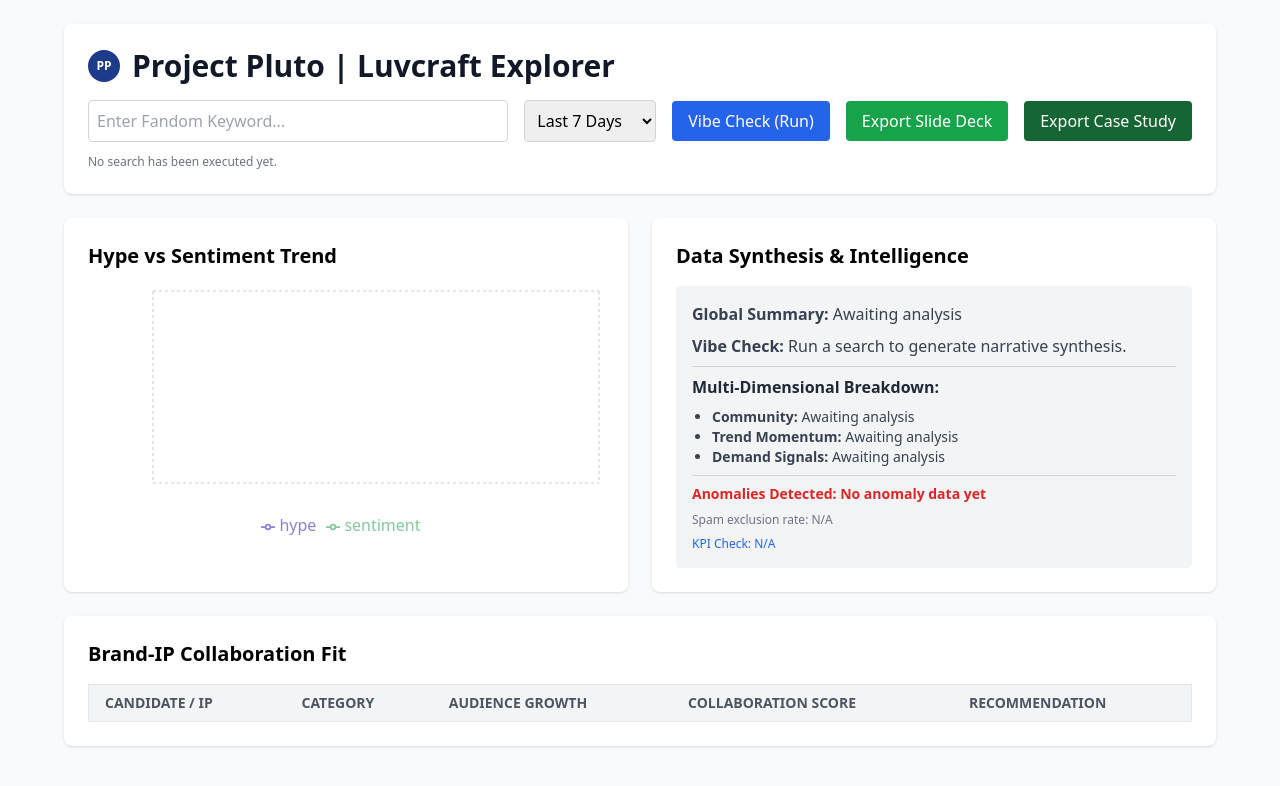
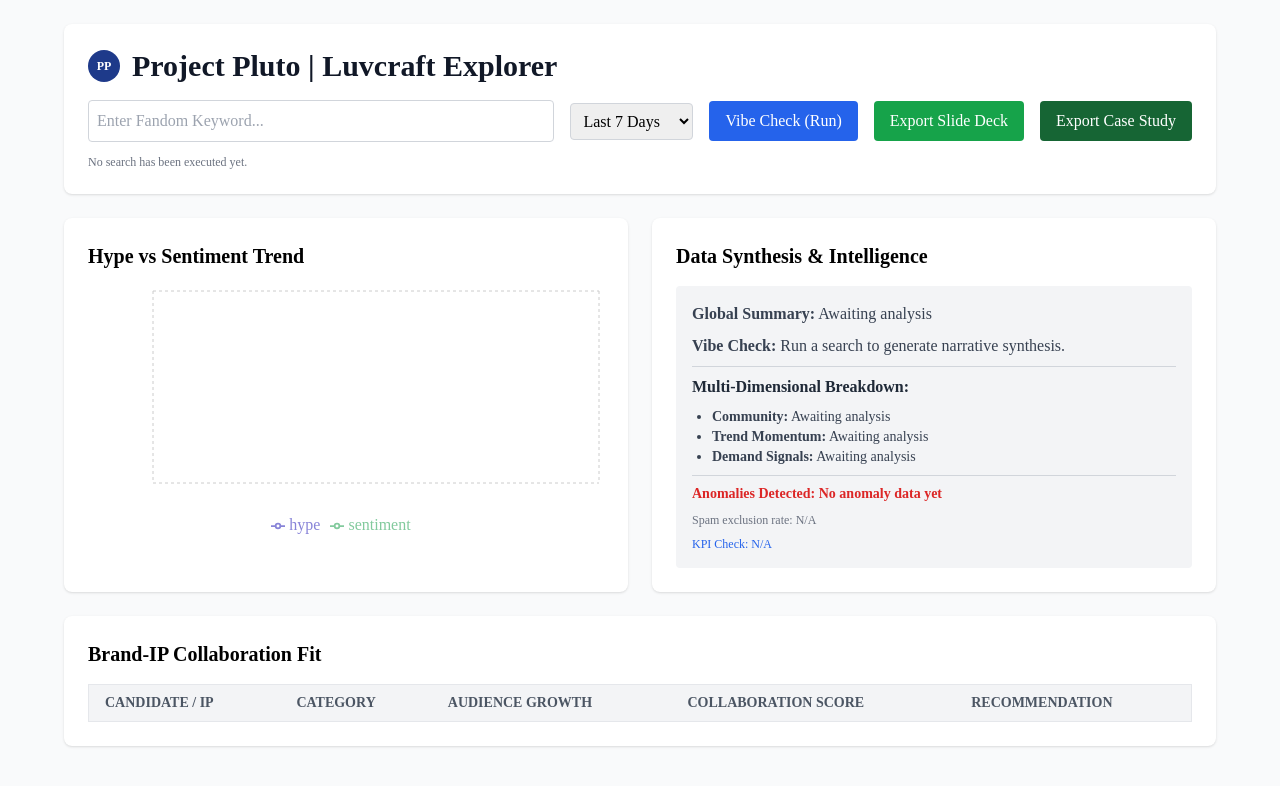
Before and after one commit to DongDuong2001/project-luvcraft, a Next.js app in the folder frontend/: page / in a window 1280 px wide. Shown: the top 786 px of the page. Built offline with nearby package versions, Linux system fonts and the light colour scheme.

Commit message:
feat(frontend): update Tailwind CSS configuration with additional content paths and theme extensions

```diff
--- a/frontend/tailwind.config.js
+++ b/frontend/tailwind.config.js
@@ -2,9 +2,33 @@ module.exports = {
   content: [
     "./pages/**/*.{js,ts,jsx,tsx}",
     "./components/**/*.{js,ts,jsx,tsx}",
+    "./hooks/**/*.{js,ts,jsx,tsx}",
+    "./state/**/*.{js,ts,jsx,tsx}",
+    "./services/**/*.{js,ts,jsx,tsx}",
   ],
   theme: {
-    extend: {},
+    extend: {
+      colors: {
+        app: {
+          bg: "var(--color-bg)",
+          text: "var(--color-text)",
+          muted: "var(--color-muted)",
+          line: "var(--color-line)",
+          surface: "var(--color-surface)",
+          accent: "var(--color-accent)",
+          "accent-soft": "var(--color-accent-soft)",
+          success: "var(--color-success)",
+          danger: "var(--color-danger)",
+        },
+      },
+      fontFamily: {
+        sans: ["var(--font-body)"],
+        display: ["var(--font-body)"],
+      },
+      boxShadow: {
+        panel: "0 10px 36px rgba(5, 26, 43, 0.08)",
+      },
+    },
   },
   plugins: [],
 }
```
